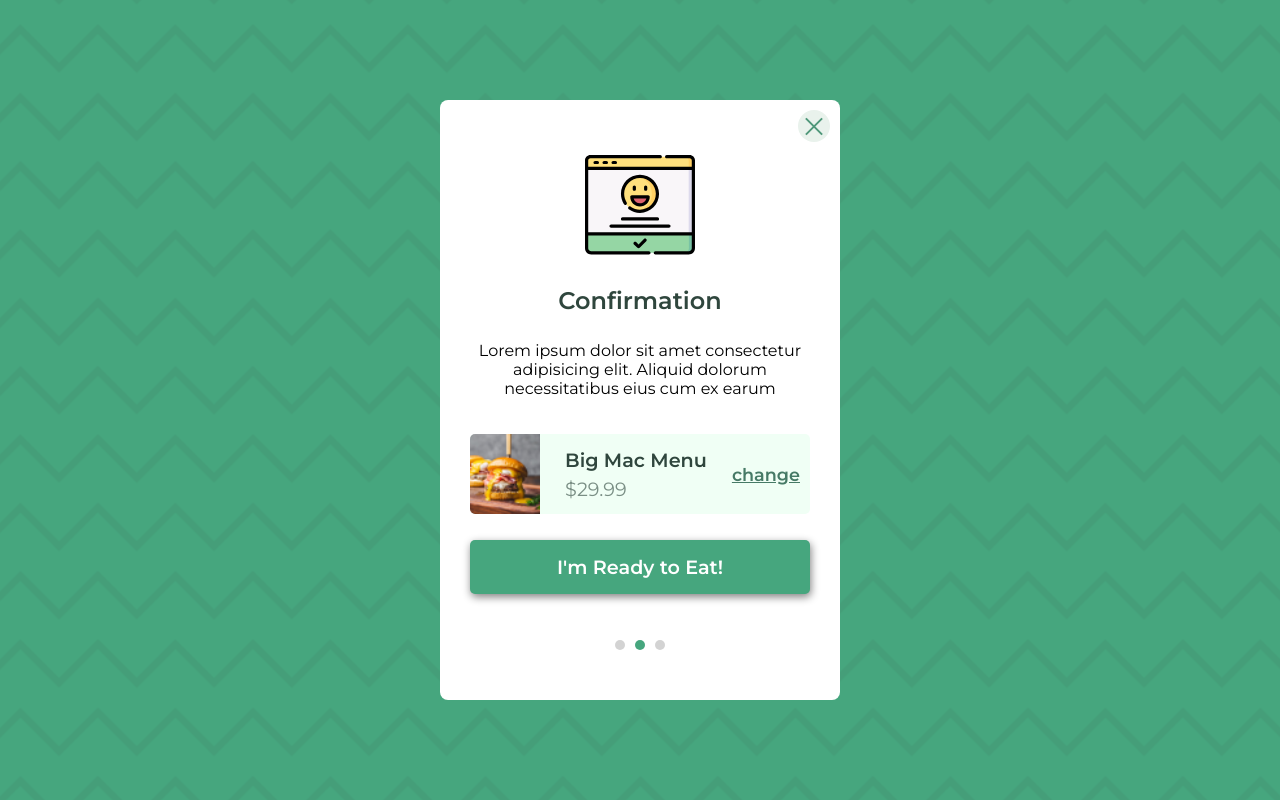
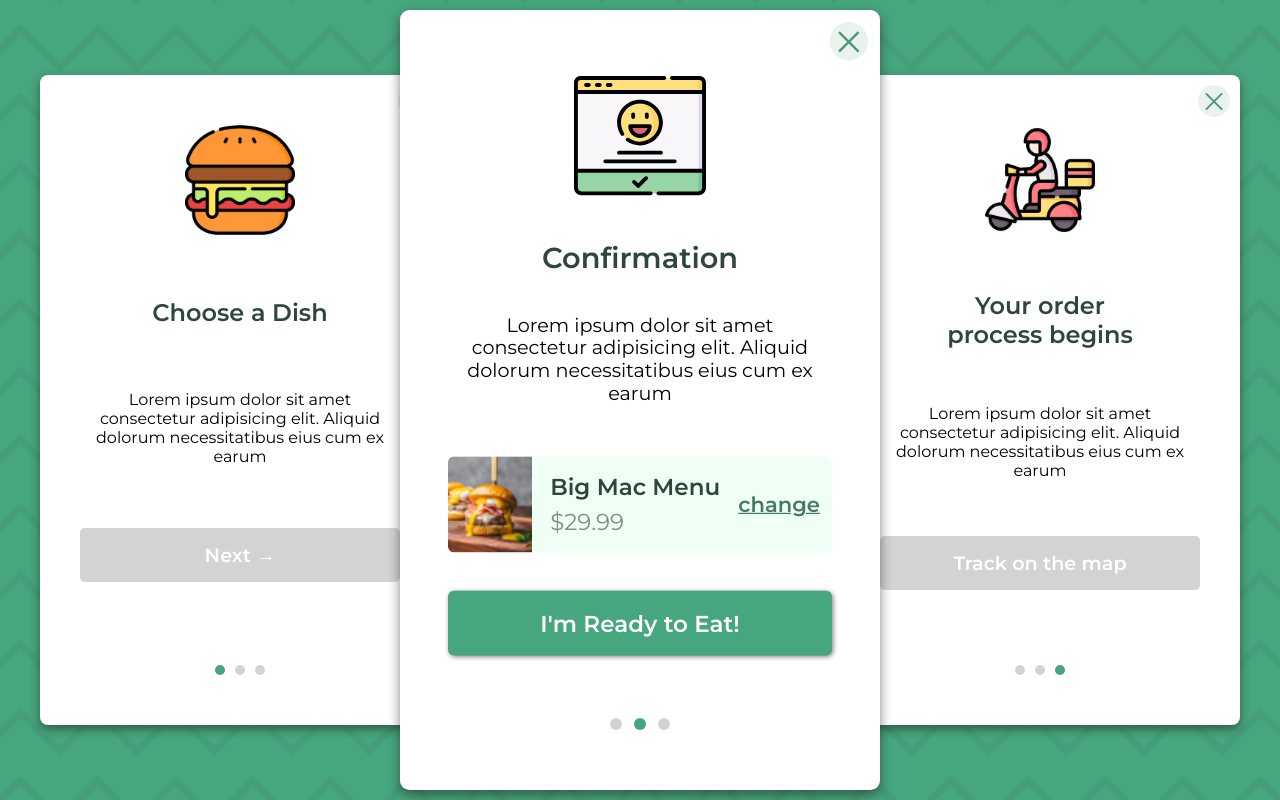
Before and after one commit to ablueblaze/freemote-order-summary, a plain HTML site: page index.html in a window 1280 px wide. Drawn offline with Linux system fonts and the light colour scheme.

Commit message:
MVP complete
Javascript stuff needs to be implimented

```diff
--- a/index.html
+++ b/index.html
@@ -18,7 +18,24 @@
       <div class="card">
         <a class="close" href="#"></a>
         <div class="card_content">
-          <div class="card_image"></div>
+          <div class="card_image choice"></div>
+          <h2>Choose a Dish</h2>
+          <p>
+            Lorem ipsum dolor sit amet consectetur adipisicing elit. Aliquid
+            dolorum necessitatibus eius cum ex earum
+          </p>
+          <a class="next-btn" href="#">Next →</a>
+          <ul class="nav-dots">
+            <li class="active"></li>
+            <li></li>
+            <li></li>
+          </ul>
+        </div>
+      </div>
+      <div class="card active">
+        <a class="close" href="#"></a>
+        <div class="card_content">
+          <div class="card_image confirmation"></div>
           <h2>Confirmation</h2>
           <p>
             Lorem ipsum dolor sit amet consectetur adipisicing elit. Aliquid
@@ -32,7 +49,7 @@
             </div>
             <a href="#">change</a>
           </div>
-          <a class="next-btn" href="#">I'm Ready to Eat!</a>
+          <a class="next-btn active" href="#">I'm Ready to Eat!</a>
           <ul class="nav-dots">
             <li></li>
             <li class="active"></li>
@@ -40,6 +57,23 @@
           </ul>
         </div>
       </div>
+      <div class="card">
+        <a class="close" href="#"></a>
+        <div class="card_content">
+          <div class="card_image delivery"></div>
+          <h2>Your order process begins</h2>
+          <p>
+            Lorem ipsum dolor sit amet consectetur adipisicing elit. Aliquid
+            dolorum necessitatibus eius cum ex earum
+          </p>
+          <a class="next-btn" href="#">Track on the map</a>
+          <ul class="nav-dots">
+            <li></li>
+            <li></li>
+            <li class="active"></li>
+          </ul>
+        </div>
+      </div>
     </div>
   </body>
 </html>
--- a/style.css
+++ b/style.css
@@ -33,9 +33,11 @@ Core variables
   --close-btn-size: 23px;
 
   --card-height-max: 750px;
-  --card-height-min: 600px;
+  --card-height-min: 650px;
   --card-width-max: 400px;
   --card-width-min: 300px;
+
+  --card-content-height: 550px;
 }
 
 /*
@@ -89,6 +91,9 @@ body {
   background-image: url('public/ZigZag-repeatable.png');
   background-position: center;
   background-repeat: repeat;
+  display: flex;
+  justify-content: center;
+  align-items: center;
 }
 
 .container {
@@ -106,7 +111,7 @@ Card
 */
 
 .card {
-  display: flex;
+  display: none;
   justify-content: center;
   align-items: center;
   position: relative;
@@ -116,6 +121,11 @@ Card
   max-height: var(--card-height-max);
   background-color: var(--clr-light);
   border-radius: 8px;
+  box-shadow: 0 4px 10px rgba(34, 34, 34, 0.562);
+}
+
+.card.active {
+  display: flex;
 }
 
 /*
@@ -170,12 +180,21 @@ Card content
   flex-direction: column;
   justify-content: space-between;
   align-items: center;
-  width: 85%;
-  height: 500px;
+  width: 80%;
+  height: var(--card-content-height);
+}
+
+.card_image.choice {
+  background-image: url('public/hamburger1.png');
+}
+.card_image.confirmation {
+  background-image: url('public/happy1.svg');
+}
+.card_image.delivery {
+  background-image: url('public/delivery-man1.png');
 }
 
 .card_image {
-  background-image: url('public/happy1.svg');
   background-size: cover;
   background-position: center;
   width: 110px;
@@ -183,6 +202,8 @@ Card content
 }
 
 h2 {
+  text-align: center;
+  padding: 0 50px;
   color: var(--clr-text-title);
   font-size: var(--fs-h2);
 }
@@ -241,7 +262,7 @@ Item choice box
 
 .item-choice-container > a:hover {
   transition: all ease 200ms;
-  transform: scale(1.1);
+  text-decoration: none;
   color: var(--clr-accent-one);
 }
 
@@ -256,15 +277,20 @@ Navigation button
   text-align: center;
   text-decoration: none;
   color: var(--clr-light);
-  background-color: var(--clr-accent-one);
+  background-color: lightgrey;
   padding: 15px 0;
   border-radius: 5px;
-  box-shadow: 1px 3px 8px grey;
   transition: all ease 200ms;
+}
+
+.next-btn.active {
+  background-color: var(--clr-accent-one);
+  box-shadow: 1px 1px 4px grey;
 }
 
 .next-btn:hover {
   transition: all ease 200ms;
+  opacity: 0.8;
   transform: scale(1.05);
 }
 
@@ -290,3 +316,18 @@ li {
 .nav-dots > li.active {
   background-color: var(--clr-accent-one);
 }
+
+@media screen and (min-width: 1100px) {
+  .container {
+    justify-content: space-evenly;
+  }
+
+  .card {
+    display: flex;
+  }
+
+  .card.active {
+    z-index: 10;
+    transform: scale(1.2);
+  }
+}
```
